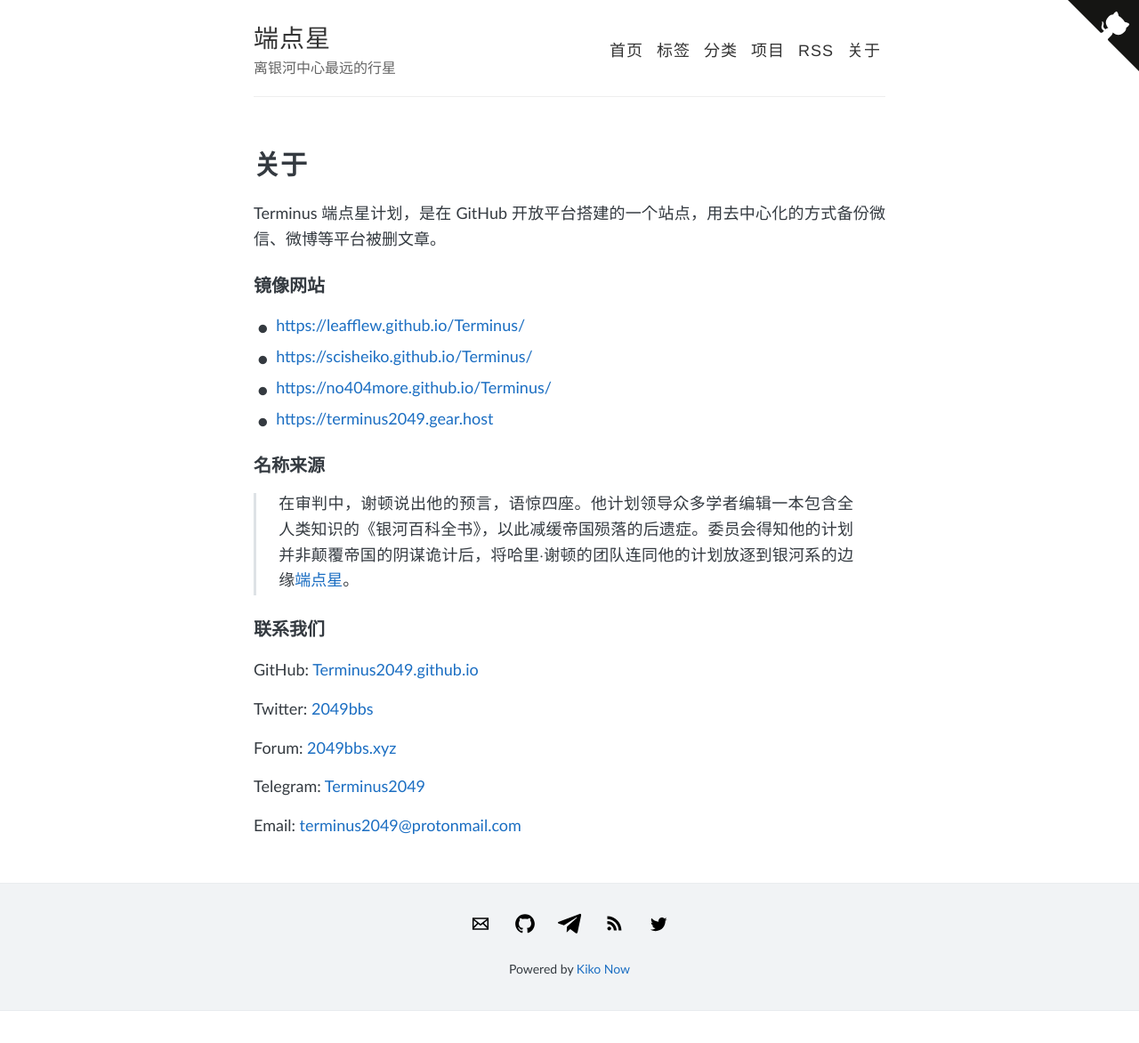
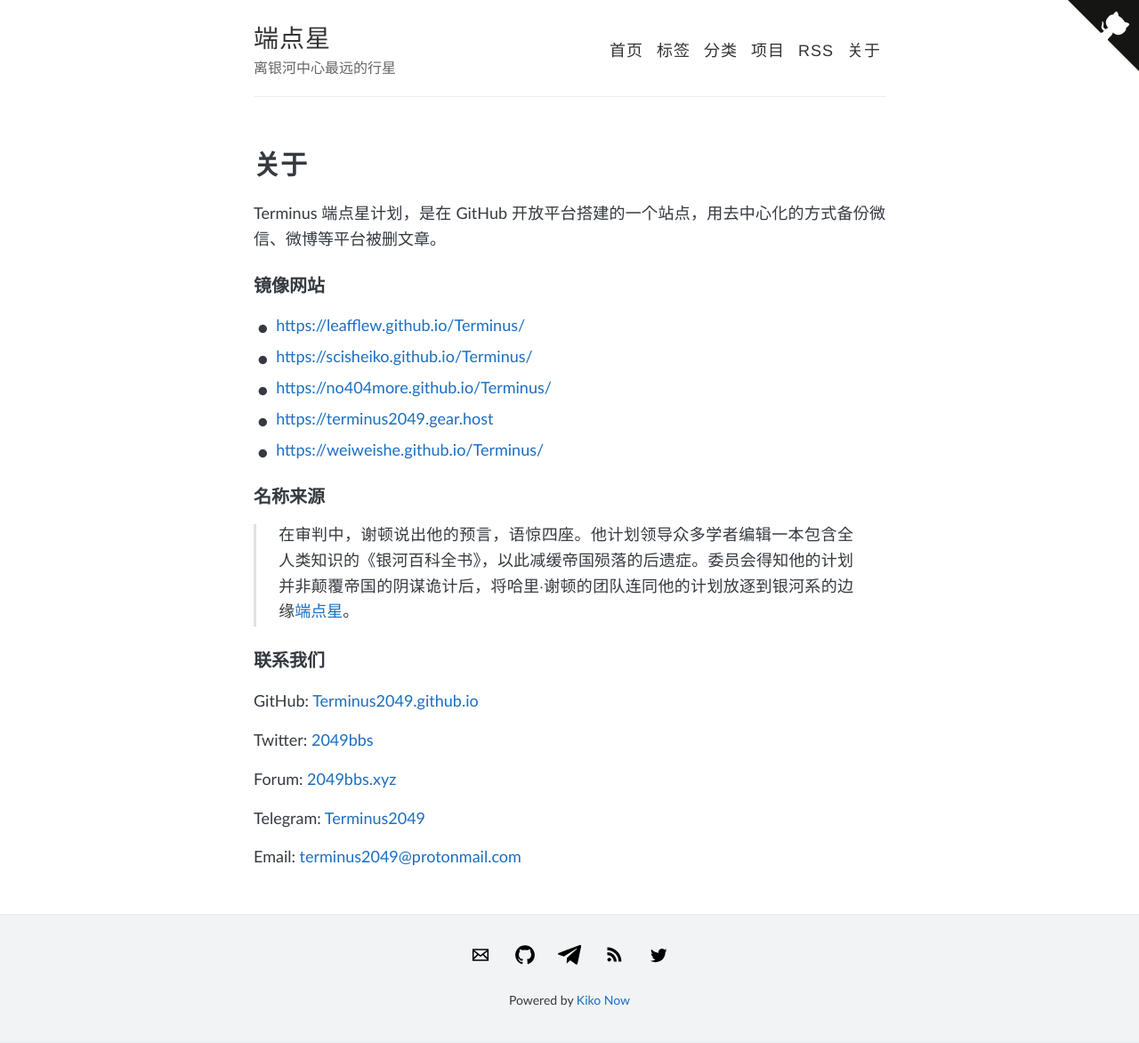
Before and after one commit to Terminus2049/Terminus2049.github.io, a Jekyll site: the page built from about.html, in a window 1280 px wide. Shown: the whole page at 89% size. Built offline with Jekyll 4.4.1, drawn with Linux system fonts in a browser that asks for light colours; before the commit the page ends 1136 px from its top, so only the background shows below that.

Commit message:
mirror site

```diff
--- a/about.html
+++ b/about.html
@@ -17,6 +17,7 @@
   <li><a href="https://scisheiko.github.io/Terminus/">https://scisheiko.github.io/Terminus/</a></li>
   <li><a href="https://no404more.github.io/Terminus/">https://no404more.github.io/Terminus/</a></li>
   <li><a href="https://terminus2049.gear.host">https://terminus2049.gear.host</a></li>
+  <li><a href="https://weiweishe.github.io/Terminus/">https://weiweishe.github.io/Terminus/</a></li>
 </ul>
 
 <h3>名称来源</h3>
```
Also changed, not shown: README.md.
